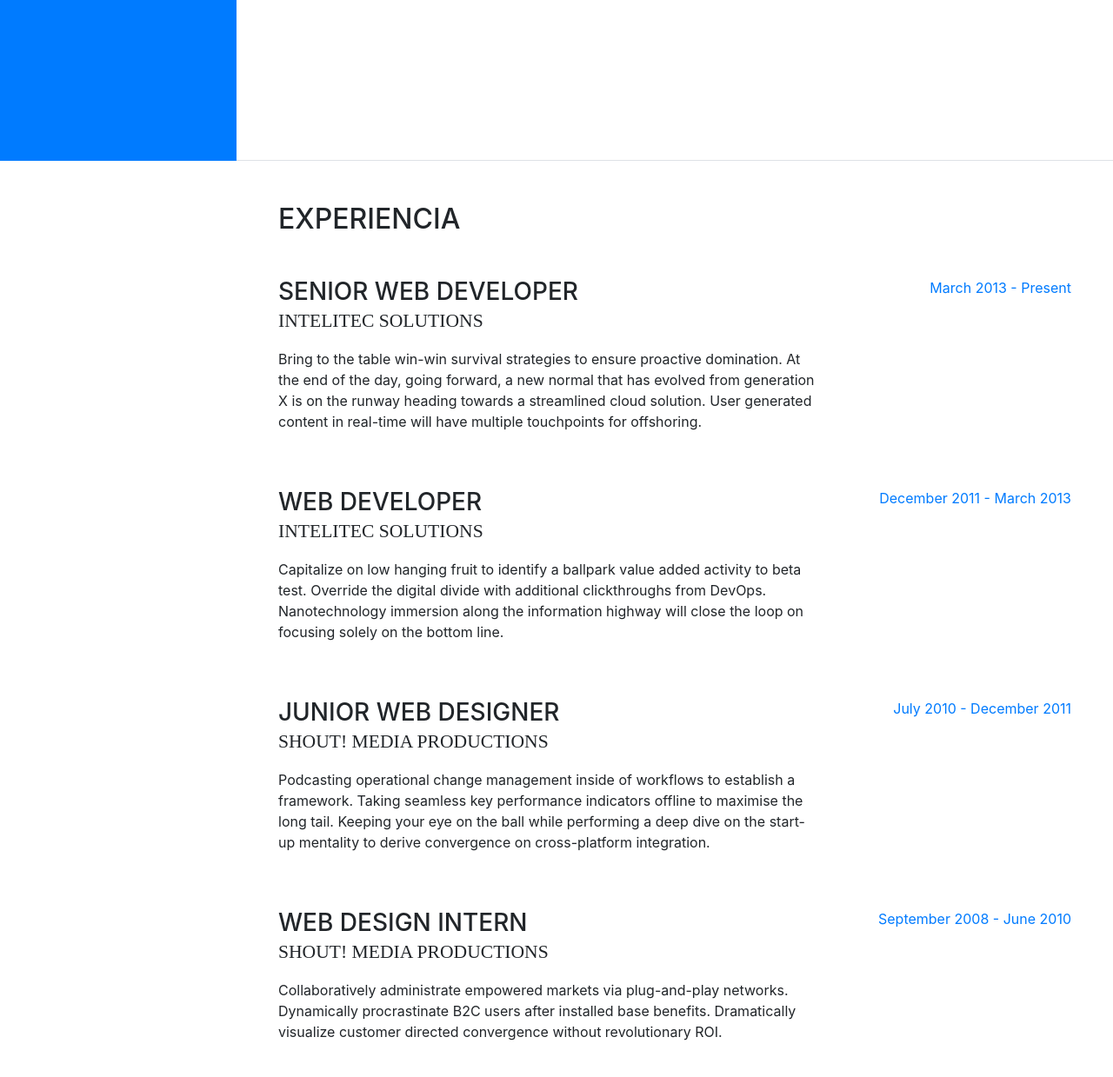
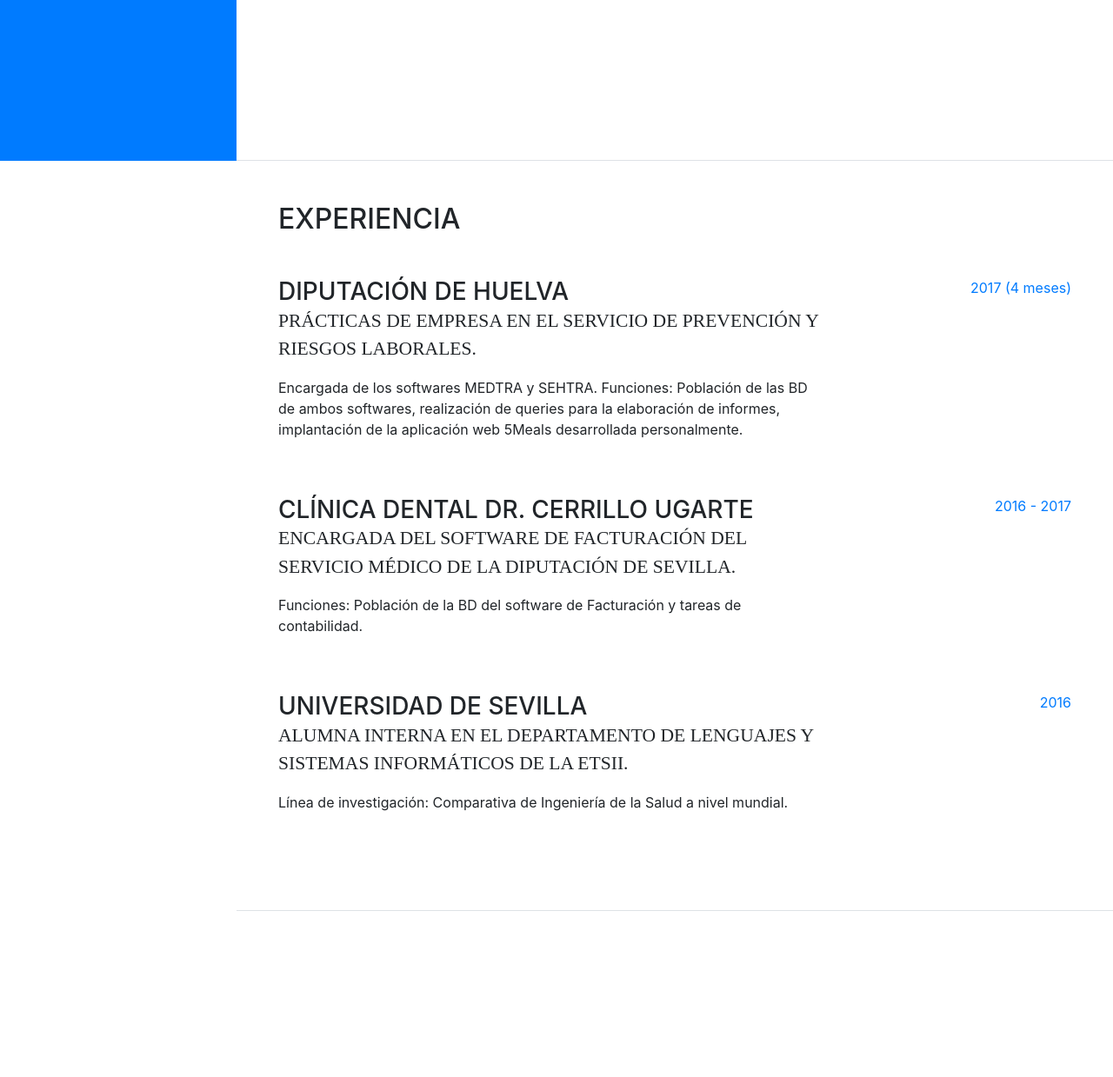
Before and after one commit to roledi301/roledi301.github.io, a website with bundled scripts: page index.html in a window 1280 px wide. Shown: the part 615-1854 px from the top of the page at 87% size. Built offline with nearby package versions, Linux system fonts and the light colour scheme; a web font is replaced by a local one.

Commit message:
Update index.html

```diff
--- a/index.html
+++ b/index.html
@@ -73,27 +73,12 @@
           </div>
           <p class="mb-5">Soy Ingeniera de la Salud, con la especialidad de Informática Clínica. Además, actualmente estoy cursando un Máster de Big Data & Data Science. </p>
           <ul class="list-inline list-social-icons mb-0">
+
             <li class="list-inline-item">
               <a href="#">
                 <span class="fa-stack fa-lg">
-                  <i class="fa fa-circle fa-stack-2x"></i>
-                  <i class="fa fa-facebook fa-stack-1x fa-inverse"></i>
-                </span>
-              </a>
-            </li>
-            <li class="list-inline-item">
-              <a href="#">
-                <span class="fa-stack fa-lg">
-                  <i class="fa fa-circle fa-stack-2x"></i>
-                  <i class="fa fa-twitter fa-stack-1x fa-inverse"></i>
-                </span>
-              </a>
-            </li>
-            <li class="list-inline-item">
-              <a href="#">
-                <span class="fa-stack fa-lg">
-                  <i class="fa fa-circle fa-stack-2x"></i>
-                  <i class="fa fa-linkedin fa-stack-1x fa-inverse"></i>
+                  <i class="fa fa-circle fa-stack-2x" href="https://www.linkedin.com/in/roledi301/"></i>
+                  <i class="fa fa-linkedin fa-stack-1x fa-inverse" href="https://www.linkedin.com/in/roledi301/"></i>
                 </span>
               </a>
             </li>
@@ -115,45 +100,34 @@
 
           <div class="resume-item d-flex flex-column flex-md-row mb-5">
             <div class="resume-content mr-auto">
-              <h3 class="mb-0">Senior Web Developer</h3>
-              <div class="subheading mb-3">Intelitec Solutions</div>
-              <p>Bring to the table win-win survival strategies to ensure proactive domination. At the end of the day, going forward, a new normal that has evolved from generation X is on the runway heading towards a streamlined cloud solution. User generated content in real-time will have multiple touchpoints for offshoring.</p>
+              <h3 class="mb-0">Diputación de Huelva</h3>
+              <div class="subheading mb-3">Prácticas de empresa en el Servicio de Prevención y Riesgos Laborales.</div>
+              <p>Encargada de los softwares MEDTRA y SEHTRA. Funciones: Población de las BD de ambos softwares, realización de queries para la elaboración de informes, implantación de la aplicación web 5Meals desarrollada personalmente.</p>
             </div>
             <div class="resume-date text-md-right">
-              <span class="text-primary">March 2013 - Present</span>
+              <span class="text-primary">2017 (4 meses)</span>
             </div>
           </div>
 
           <div class="resume-item d-flex flex-column flex-md-row mb-5">
             <div class="resume-content mr-auto">
-              <h3 class="mb-0">Web Developer</h3>
-              <div class="subheading mb-3">Intelitec Solutions</div>
-              <p>Capitalize on low hanging fruit to identify a ballpark value added activity to beta test. Override the digital divide with additional clickthroughs from DevOps. Nanotechnology immersion along the information highway will close the loop on focusing solely on the bottom line.</p>
+              <h3 class="mb-0">Clínica dental Dr. Cerrillo Ugarte</h3>
+              <div class="subheading mb-3">Encargada del software de Facturación del Servicio Médico de la Diputación de Sevilla.</div>
+              <p>Funciones: Población de la BD del software de Facturación y tareas de contabilidad.</p>
             </div>
             <div class="resume-date text-md-right">
-              <span class="text-primary">December 2011 - March 2013</span>
+              <span class="text-primary">2016 - 2017</span>
             </div>
           </div>
 
           <div class="resume-item d-flex flex-column flex-md-row mb-5">
             <div class="resume-content mr-auto">
-              <h3 class="mb-0">Junior Web Designer</h3>
-              <div class="subheading mb-3">Shout! Media Productions</div>
-              <p>Podcasting operational change management inside of workflows to establish a framework. Taking seamless key performance indicators offline to maximise the long tail. Keeping your eye on the ball while performing a deep dive on the start-up mentality to derive convergence on cross-platform integration.</p>
+              <h3 class="mb-0">Universidad de Sevilla</h3>
+              <div class="subheading mb-3">Alumna interna en el departamento de Lenguajes y Sistemas Informáticos de la ETSII.</div>
+              <p>Línea de investigación: Comparativa de Ingeniería de la Salud a nivel mundial.</p>
             </div>
             <div class="resume-date text-md-right">
-              <span class="text-primary">July 2010 - December 2011</span>
-            </div>
-          </div>
-
-          <div class="resume-item d-flex flex-column flex-md-row">
-            <div class="resume-content mr-auto">
-              <h3 class="mb-0">Web Design Intern</h3>
-              <div class="subheading mb-3">Shout! Media Productions</div>
-              <p>Collaboratively administrate empowered markets via plug-and-play networks. Dynamically procrastinate B2C users after installed base benefits. Dramatically visualize customer directed convergence without revolutionary ROI.</p>
-            </div>
-            <div class="resume-date text-md-right">
-              <span class="text-primary">September 2008 - June 2010</span>
+              <span class="text-primary">2016</span>
             </div>
           </div>
 
@@ -170,7 +144,7 @@
               <h3 class="mb-0">Universidad de Sevilla</h3>
               <div class="subheading mb-3">Máster en Big Data & Data Science</div>
             </div>
-            <div class="resume-date">
+            <div class="resume-date text-md-left">
               <span class="text-primary">2017 - 2018</span>
             </div>
           </div>
@@ -180,7 +154,7 @@
               <h3 class="mb-0">Escuela Técnica Superior de Ingeniería Informática</h3>
               <div class="subheading mb-3">Ingeniería de la Salud, Especialidad en Informática Clínica</div>
             </div>
-            <div class="resume-date">
+            <div class="resume-date text-md-left">
               <span class="text-primary">2013 - 2017</span>
             </div>
           </div>
```
